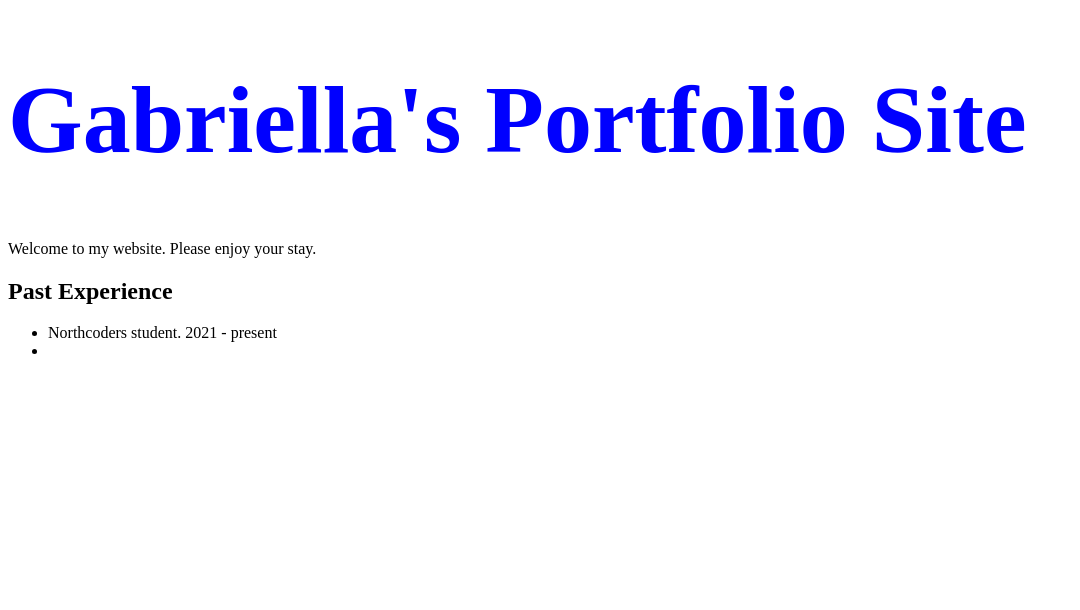
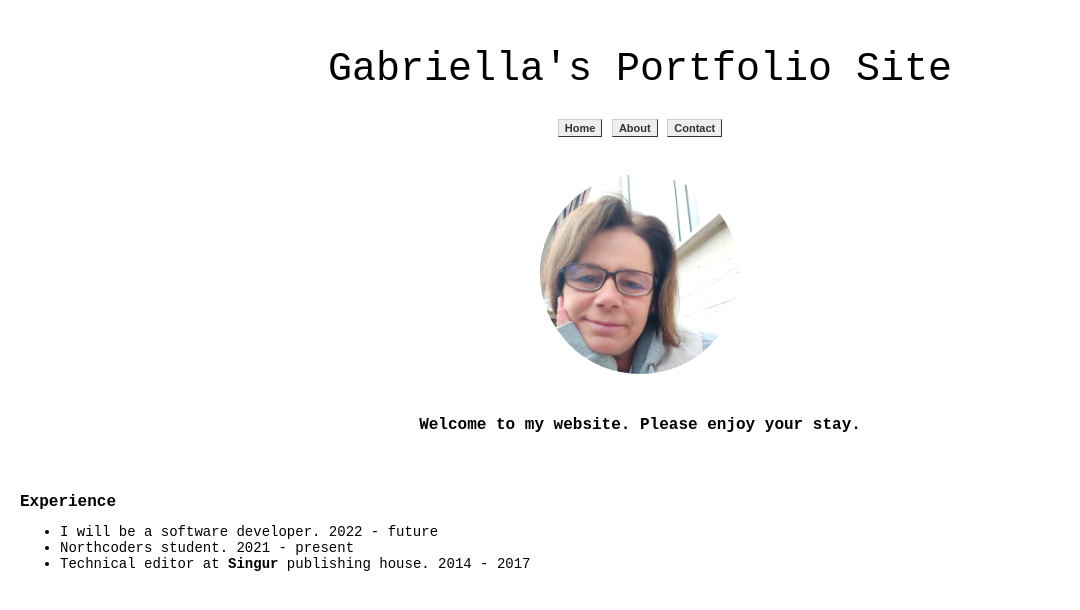
Before and after one commit to Gabriella-dev/portfolio-website, a plain HTML site: page index.html in a window 1280 px wide. Shown: the whole page, without its empty margins (0-1080 px from the left). Drawn offline with Linux system fonts and the light colour scheme.

Commit message:
begin home page stylig

```diff
--- a/index.css
+++ b/index.css
@@ -1,4 +1,109 @@
-h1 {
-    font-size: 72pt;
-    color: blue;
+body {
+    display: flow-root;
+    flex-direction: column;
+    text-align: center;
+    font-family: monospace;
+    background-color: white;
+    margin: 10px;
+    padding: 10px;
+    overflow: hidden;
 }
+div {
+    width: 100%;
+    display: flex;
+    justify-content: center;
+    text-align:center;
+    position: relative;
+    display: inline-block
+}
+.title {
+    font-size: 30pt;
+    color: black;
+    text-align: center;
+    font-family: monospace;
+    font-weight: normal;
+
+}
+nav {
+    width: 100%;
+    font-size: 12pt;
+    color: (internal value);
+    align-items: center;
+    font-family: monospace;
+    font-weight: normal;
+    cursor: auto;
+    text-align:center;
+    position: relative;
+    display: inline-block
+}
+.frame {
+    border-color: white;
+    border-image: none;
+    border-radius: 50%;
+    border-style: solid;
+    border-width: 2px;
+    height: 200px;
+    width: 200Px;
+    overflow: hidden;
+    margin-top: 20px;
+    margin-bottom: 20px;
+}
+
+img {
+    object-fit: cover;
+    width: 100%;
+    height: auto;
+    display: block;
+}
+h2 {
+    font-family: monospace;
+    font-size: 16px;
+    text-align: left;
+    font-weight: bold;
+    color: black;
+}
+ul li{
+    font-family: monospace;
+    font-size: 14px;
+    text-align: left;
+    margin: 0 auto;
+    display: run-in;
+    color: black;
+}
+
+p {
+    font-family: monospace;
+    font-size: 16px;
+    text-align: center;
+    font-weight: bold;
+    color: black;
+}
+.fa {
+    padding: 10px;
+    font-size: 40px;
+    width: 20px;
+    text-align: center;
+    text-decoration: none;
+    margin: 5px 2px;
+    border-radius: 50%;
+}
+
+.fa:hover {
+    opacity: 0.7;
+}
+
+.fa-facebook {
+    background: #3B5998;
+    color: white;
+}
+.button {
+    font: bold 11px Arial;
+    text-decoration: none;
+    background-color: #EEEEEE;
+    color: #333333;
+    padding: 2px 6px 2px 6px;
+    border-top: 1px solid #CCCCCC;
+    border-right: 1px solid #333333;
+    border-bottom: 1px solid #333333;
+    border-left: 1px solid #CCCCCC;
+}
--- a/index.html
+++ b/index.html
@@ -8,12 +8,22 @@
     <link rel="stylesheet" href="index.css">
 </head>
 <body>
-    <h1>Gabriella's Portfolio Site</h1>
-    <p>Welcome to my website. Please enjoy your stay.</p>
-    <h2>Past Experience</h2>
+    <h1 class="title">Gabriella's Portfolio Site</h1>
+    <nav>
+        <a href="index.html" class="button">Home</a>
+        <a href="about.html" class="button">About</a>
+        <a href="contact.html" class="button">Contact</a>
+    </nav><br><br>
+
+    <div class="frame">
+        <img src="./images/eu.jpg" alt="Gabriela in the garden">
+    </div>
+    <p>Welcome to my website. Please enjoy your stay.</p><br><br>
+    <h2>Experience</h2>
     <ul>
+        <li>I will be a software developer. 2022 - future </li>
         <li>Northcoders student. 2021 - present</li>
-        <li></li>
+        <li>Technical editor at <b>Singur</b> publishing house. 2014 - 2017</li>
     </ul>
 
 </body>
```
Also changed, not shown: about.html (added, +25 -0 lines), contact.html (added, +41 -0 lines), images/Gabriela Tiplea.jpeg (added), images/eu.jpg (added), images/me2.jpg (added), images/me3.jpg (added).
